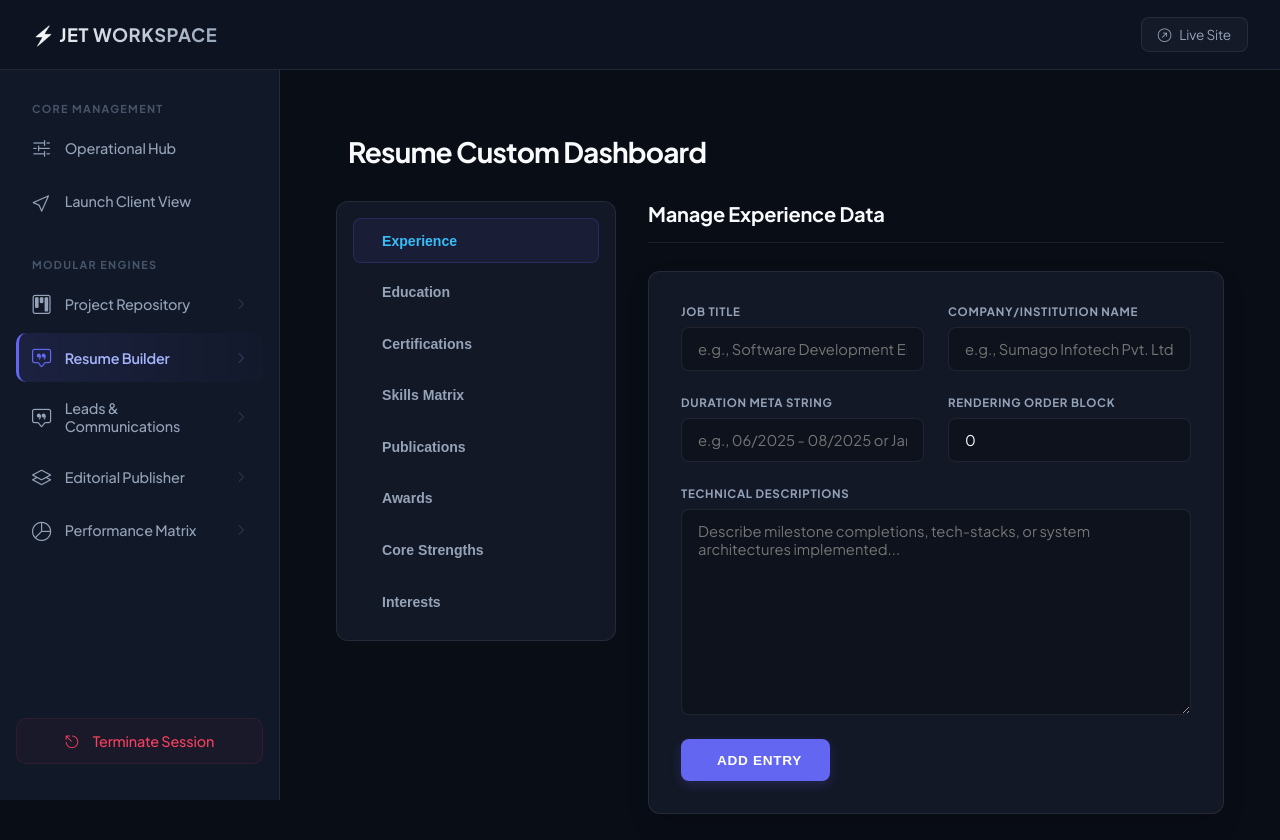
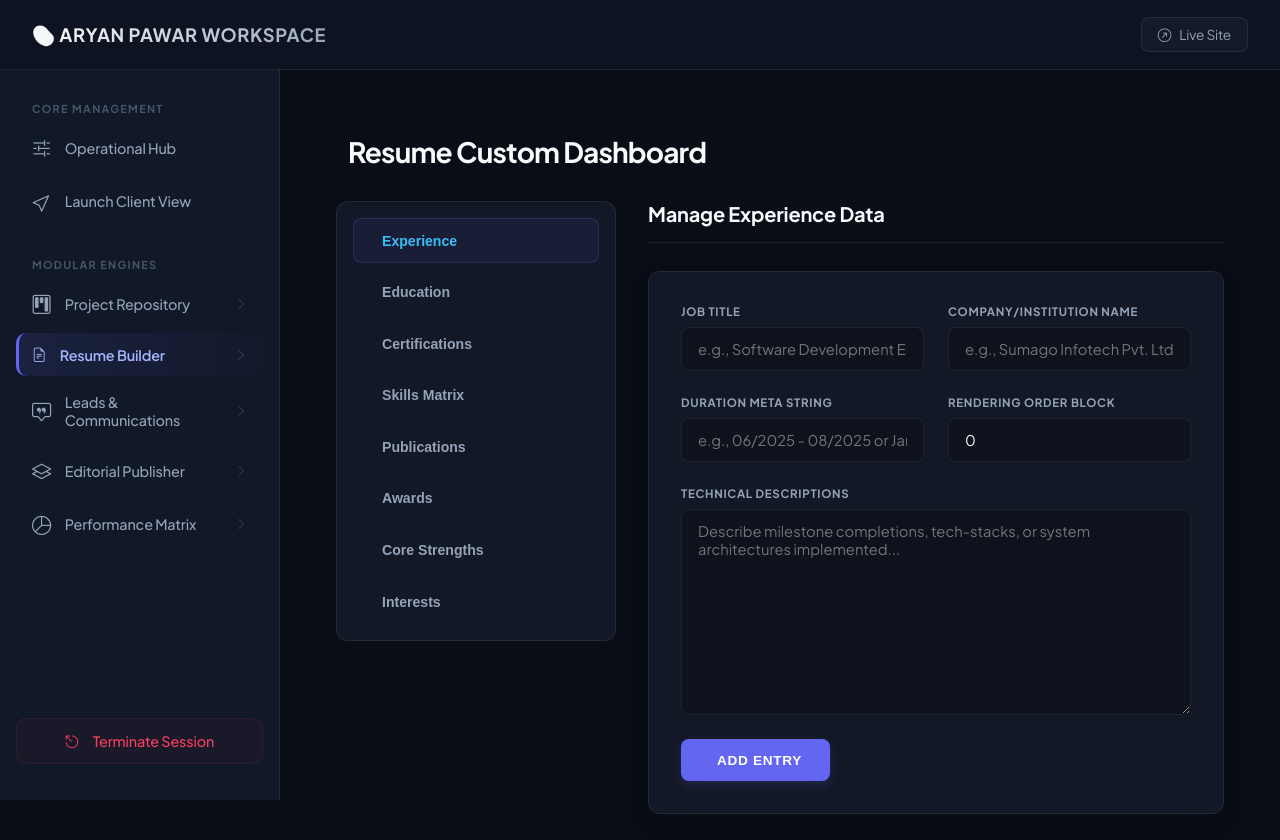
Before and after one commit to aryanpawar4912/Portfolio, a Django app: page /admin-resume/ in a window 1280 px wide. Shown: the top 840 px of the page. Run offline with Django 5.2, Linux system fonts and the light colour scheme; the visitor is signed in with stand-in values (Sample User, id 1); data that the repository does not hold is empty.

Commit message:
Admin Panel UI Upgraded

```diff
--- a/templates/admin/admin_base.html
+++ b/templates/admin/admin_base.html
@@ -271,7 +271,7 @@
             <button class="action-trigger-mobile" id="responsiveNavToggle" aria-label="Toggle Menu Stack">
                 <i class="bi bi-grid-fill"></i>
             </button>
-            <span class="brand-logo-text">⚡ Jet Workspace</span>
+            <span class="brand-logo-text">🫆 Aryan Pawar Workspace</span>
         </div>
 
         <div>
@@ -301,7 +301,7 @@
                 <i class="bi bi-chevron-right icon-node-chevron"></i>
             </a>
             <a href="{% url 'admin_resume' %}" class="nav-anchor-node">
-                <span class="anchor-content-core"><i class="bi bi-chat-square-quote icon-node-brand"></i> Resume Builder</span>
+                <span class="anchor-content-core"><i class="bi bi-file-earmark-text"></i> Resume Builder</span>
                 <i class="bi bi-chevron-right icon-node-chevron"></i>
             </a>
             <a href="{% url 'admin_contacts' %}" class="nav-anchor-node">
```
